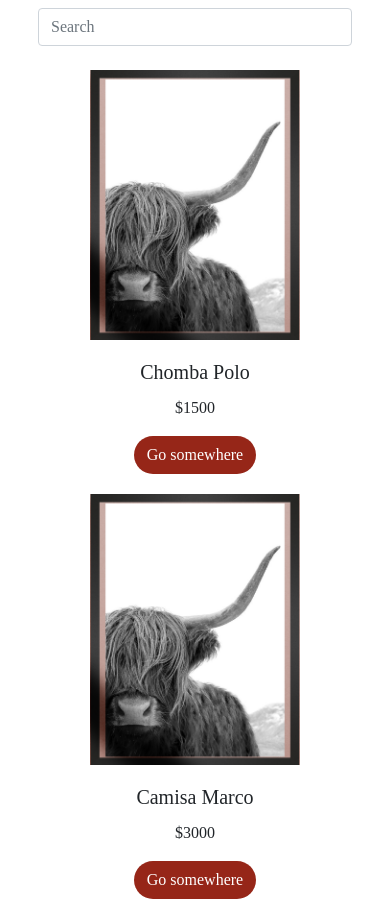
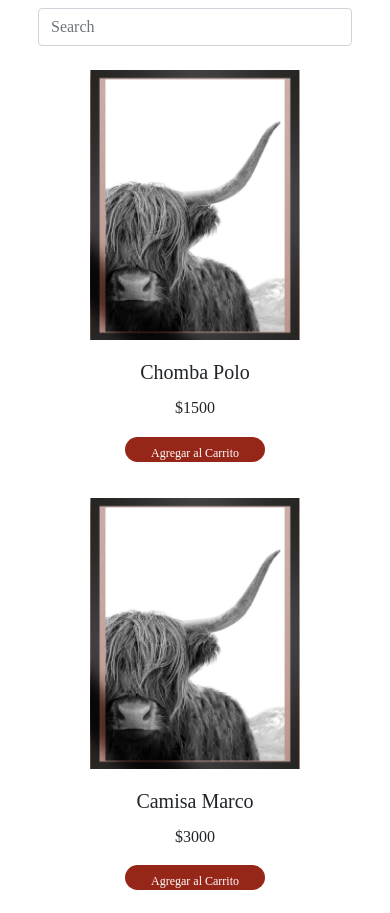
Before and after one commit to rocknwallcuadros/catalogoSectionFooter, a plain HTML site: page index.html in a window 390 px wide. Shown: the top 913 px of the page. Drawn offline with nearby package versions, Linux system fonts and the light colour scheme; a web font is replaced by a local one.

Commit message:
UpLoad Catalogo Responsive

```diff
--- a/index.html
+++ b/index.html
@@ -76,7 +76,7 @@
     <div class="col">
       <img class="img-footer img-fluid" src="./assets/Component 19.png" alt="" srcset="">
     </div>
-    <div class="col ">
+    <div class="col pt-5">
       <div class="container linksFooterContainer">
 
         <a  class="footerLink" href="#">Quienes somos?</a>
--- a/src/CSS/generalStyles.css
+++ b/src/CSS/generalStyles.css
@@ -14,8 +14,12 @@
       width:15rem;
   }
 
+
   .btn-buy{
-
+    height: 25px;
+   min-width: 140px;
+    text-align: center;
+    font-size: 12px;
     color: #ffff;
     border-radius: 20px;
     background: #962618;
--- a/src/JS/components/functions.js
+++ b/src/JS/components/functions.js
@@ -17,14 +17,17 @@ $.getJSON(URLJSON,(data, status) => {
     for (const producto of listados) {
       $('#catalogoContainer').append(`
 
-                                            <div class="card col-lg-4 col-sm-6 " style=" border: 0px;">
+                                            <div class="card col-lg-4 col-sm-6 mb-3" style=" border: 20px;">
 
                                                 <img src="./assets/img.png" class="img-fluid" class="card-img-top" alt="...">
 
                                                 <div class="card-body text-center">
                                                     <h5 class="card-title">${producto.name}</h5>
                                                     <p class="card-text">$${producto.valor}</p>
-                                                    <a href="#" class="btn btn-buy ">Go somewhere</a>
+                                                    <div class="buttonCompra mx-auto">
+                                                    <a href="#" class="btn mx-auto  btn-buy ">Agregar al Carrito</a>
+                                                     </div>
+
                                                 </div>
                                                 </div>`)
   }
```
